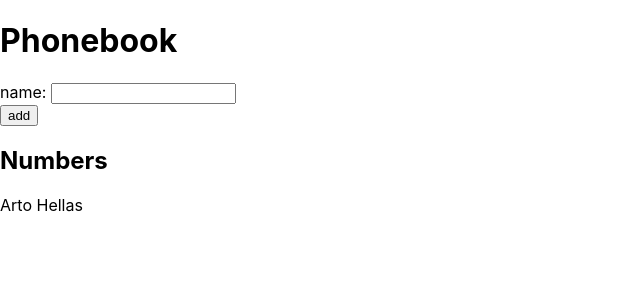
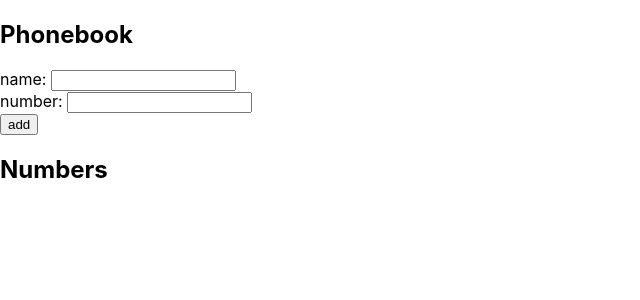
Before and after one commit to alinsg/fullstack-open-exercises, a React (Create React App) app in the folder part2/phonebook/: page / in a window 1280 px wide. Shown: the top 300 px of the page, without its empty margins (0-640 px from the left). Built offline with nearby package versions, Linux system fonts and the light colour scheme.

Commit message:
Each person now has a corresponding number. Refactored the Form component

```diff
--- a/part2/phonebook/src/App.js
+++ b/part2/phonebook/src/App.js
@@ -6,16 +6,14 @@ import Header from './components/Header'
 
 const App = () => {
   const [appTitle] = useState('Phonebook')
-  const [persons, setPersons] = useState([{ name: 'Arto Hellas' }])
+  const [persons, setPersons] = useState([])
   const [newName, setNewName] = useState('')
+  const [newNumber, setNewNumber] = useState('')
 
   const personAlreadyAdded = personToCheck =>
     persons.some(person => person.name === personToCheck.name)
 
-  const addPersonName = newPersonName => {
-    const newPerson = {
-      name: newPersonName
-    }
+  const addPerson = newPerson => {
     personAlreadyAdded(newPerson)
       ? window.alert(`${newPerson.name} is already added`)
       : setPersons([...persons, newPerson])
@@ -23,17 +21,29 @@ const App = () => {
 
   const handleFormSubmit = event => {
     event.preventDefault()
-    addPersonName(newName)
+    const person = {
+      name: newName,
+      number: newNumber
+    }
+    addPerson(person)
   }
 
-  const handleInputChange = event => {
+  const handleNameInputChange = event => {
     setNewName(event.target.value)
+  }
+
+  const handleNumberInputChange = event => {
+    setNewNumber(event.target.value)
   }
 
   return (
     <div>
       <Header title={appTitle} />
-      <Form onInputChange={handleInputChange} onFormSubmit={handleFormSubmit} />
+      <Form
+        onNameInputChange={handleNameInputChange}
+        onNumberInputChange={handleNumberInputChange}
+        onFormSubmit={handleFormSubmit}
+      />
       <Numbers persons={persons} />
     </div>
   )
--- a/part2/phonebook/src/components/Form.js
+++ b/part2/phonebook/src/components/Form.js
@@ -1,15 +1,30 @@
 import React from 'react'
 
+const Input = props => {
+  const { text, eventHandler } = props
+  return (
+    <div>
+      {text} <input onChange={eventHandler} />
+    </div>
+  )
+}
+
+const Button = props => {
+  const { text, type } = props
+  return (
+    <div>
+      <button type={type}>{text}</button>
+    </div>
+  )
+}
+
 const Form = props => {
-  const { onFormSubmit, onInputChange } = props
+  const { onFormSubmit, onNameInputChange, onNumberInputChange } = props
   return (
     <form onSubmit={onFormSubmit}>
-      <div>
-        name: <input onChange={onInputChange} />
-      </div>
-      <div>
-        <button type='submit'>add</button>
-      </div>
+      <Input text='name: ' eventHandler={onNameInputChange} />
+      <Input text='number: ' eventHandler={onNumberInputChange} />
+      <Button type='submit' text='add' />
     </form>
   )
 }
--- a/part2/phonebook/src/components/Header.js
+++ b/part2/phonebook/src/components/Header.js
@@ -2,7 +2,7 @@ import React from 'react'
 
 const Header = props => {
   const { title } = props
-  return <h1>{title}</h1>
+  return <h2>{title}</h2>
 }
 
 export default Header
--- a/part2/phonebook/src/components/Numbers.js
+++ b/part2/phonebook/src/components/Numbers.js
@@ -4,7 +4,11 @@ const Numbers = props => {
   const { persons } = props
 
   const renderPersons = () =>
-    persons.map(person => <p key={person.name}>{person.name}</p>)
+    persons.map(person => (
+      <p key={person.name}>
+        {person.name} {person.number}
+      </p>
+    ))
 
   return (
     <React.Fragment>
```
